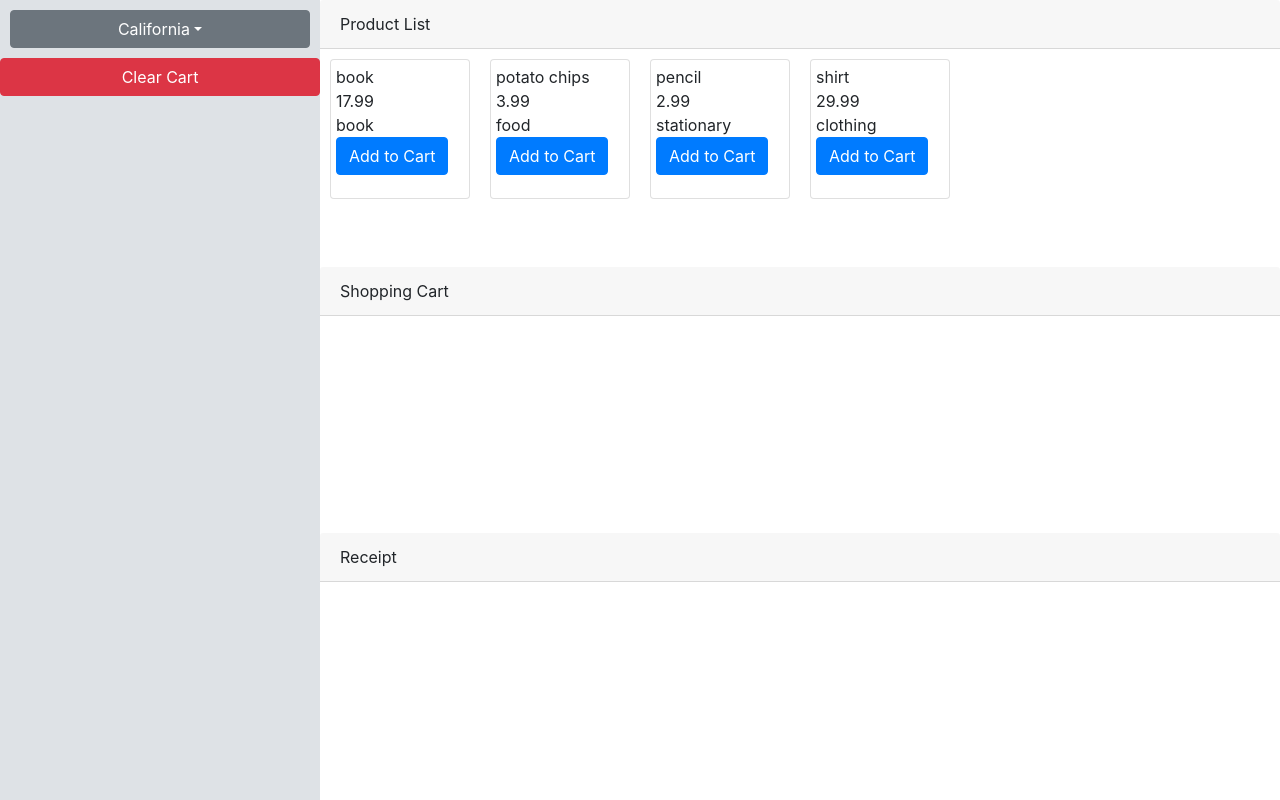
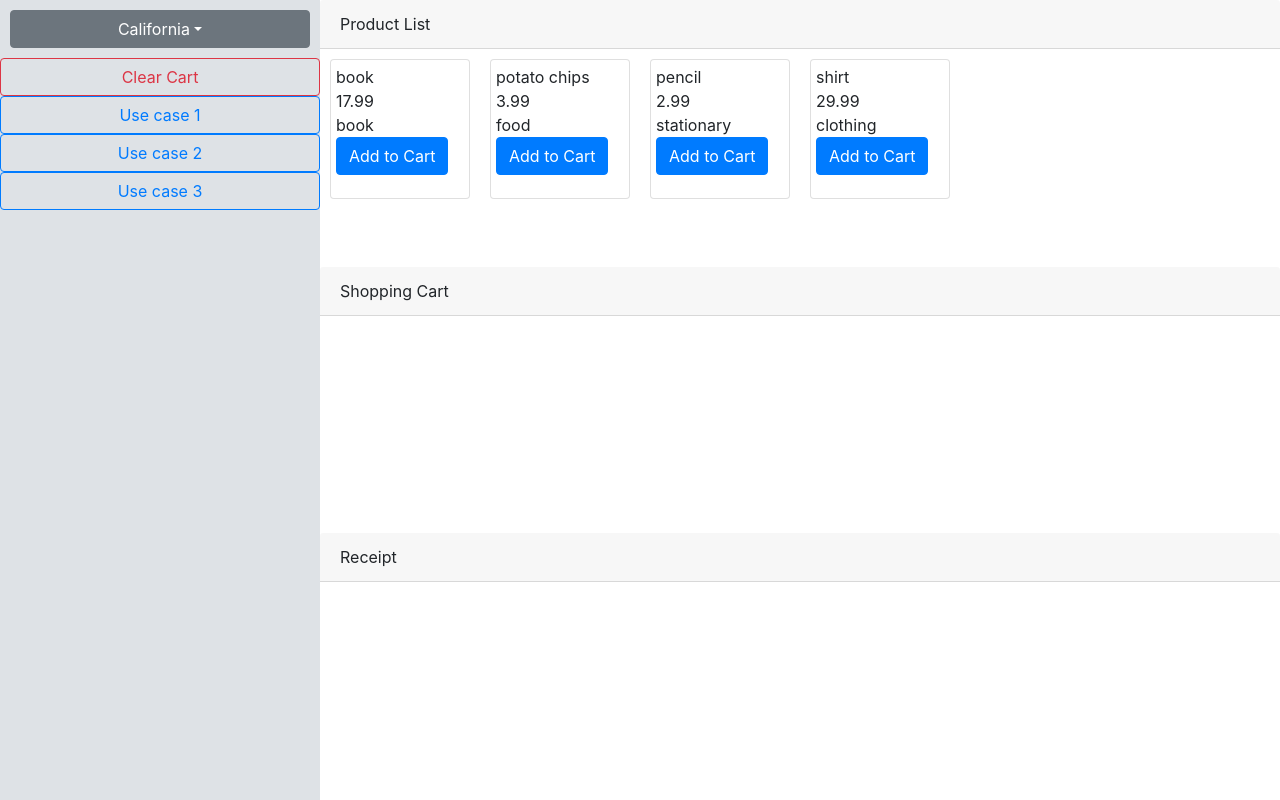
Before and after one commit to TONYHOKAN/shopping-receipt, a React (Create React App) app in the folder react_client/: page / in a window 1280 px wide. Built offline with nearby package versions, Linux system fonts and the light colour scheme.

Commit message:
Add use cart use cases for easy testing.

```diff
--- a/react_client/src/components/App.js
+++ b/react_client/src/components/App.js
@@ -3,7 +3,14 @@ import { CardHeader, CardBody, Button, Dropdown, DropdownToggle, DropdownMenu, D
 import './App.css'
 import { mockProducts } from '../mock_datas/products'
 import Product from './Product'
-import { LOCATION_TAX } from '../configuration'
+import {
+  LOCATION_TAX,
+  PRODUCT_CATEGORY_FOOD,
+  PRODUCT_CATEGORY_BOOK,
+  PRODUCT_CATEGORY_STATIONARY,
+  PRODUCT_CATEGORY_CLOTHING
+} from '../configuration'
+
 import Receipt from './Receipt'
 
 const style = {
@@ -48,6 +55,7 @@ class App extends Component {
     this.addToCart = this.addToCart.bind(this)
     this.toggle = this.toggle.bind(this)
     this.removeProductFromCart = this.removeProductFromCart.bind(this)
+    this.createTestCart = this.createTestCart.bind(this)
     this.state = {
       productList: mockProducts,
       shoppingCart: {},
@@ -87,6 +95,67 @@ class App extends Component {
     this.setState({ shoppingCart: {} })
   }
 
+  createTestCart (caseNumber) {
+    switch (caseNumber) {
+      case 1:
+        this.setState({
+          shoppingCart: {
+            '1': {
+              id: 1,
+              'name': 'book',
+              'category': PRODUCT_CATEGORY_BOOK,
+              'price': 17.99,
+              'qty': 1
+            },
+            '2': {
+              id: 2,
+              'name': 'potato chips',
+              'category': PRODUCT_CATEGORY_FOOD,
+              'price': 3.99,
+              'qty': 1
+            }
+          }
+        })
+        break
+      case 2:
+        this.setState({ shoppingCart: {
+          '1': {
+            id: 1,
+            'name': 'book',
+            'category': PRODUCT_CATEGORY_BOOK,
+            'price': 17.99,
+            'qty': 1
+          },
+          '3': {
+            id: 3,
+            'name': 'pencil',
+            'category': PRODUCT_CATEGORY_STATIONARY,
+            'price': 2.99,
+            'qty': 3
+          }
+        } })
+        break
+      case 3:
+        this.setState({ shoppingCart: {
+          '3': {
+            id: 3,
+            'name': 'pencil',
+            'category': PRODUCT_CATEGORY_STATIONARY,
+            'price': 2.99,
+            'qty': 2
+          },
+          '4': {
+            id: 4,
+            'name': 'shirt',
+            'category': PRODUCT_CATEGORY_CLOTHING,
+            'price': 29.99,
+            'qty': 1
+          }
+        } })
+        break
+    }
+  }
+
   render () {
     return (
       <div style={{ display: 'flex', height: '100%', minWith: '220px' }}>
@@ -109,7 +178,10 @@ class App extends Component {
               })}
             </DropdownMenu>
           </Dropdown>
-          <Button style={{ width: '100%' }} color="danger" onClick={() => this.clearShoppingCart()} >Clear Cart</Button>
+          <Button style={{ width: '100%' }} outline color="danger" onClick={() => this.clearShoppingCart()}>Clear Cart</Button>
+          <Button style={{ width: '100%' }} outline color="primary" onClick={() => this.createTestCart(1)}>Use case 1</Button>
+          <Button style={{ width: '100%' }} outline color="primary" onClick={() => this.createTestCart(2)}>Use case 2</Button>
+          <Button style={{ width: '100%' }} outline color="primary" onClick={() => this.createTestCart(3)}>Use case 3</Button>
         </div>
         <div style={style.rightPanel}>
           <div style={style.container}>
```
